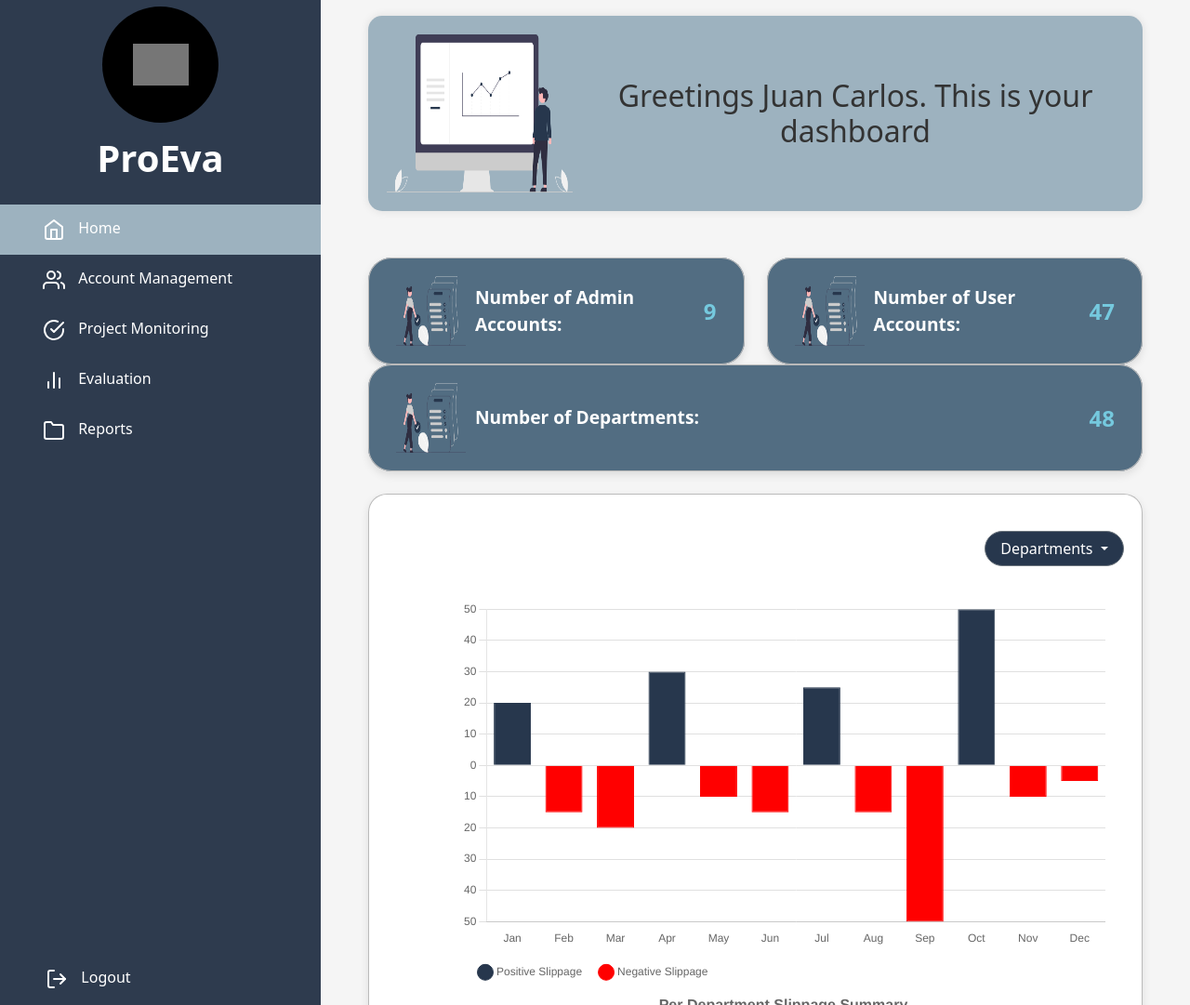
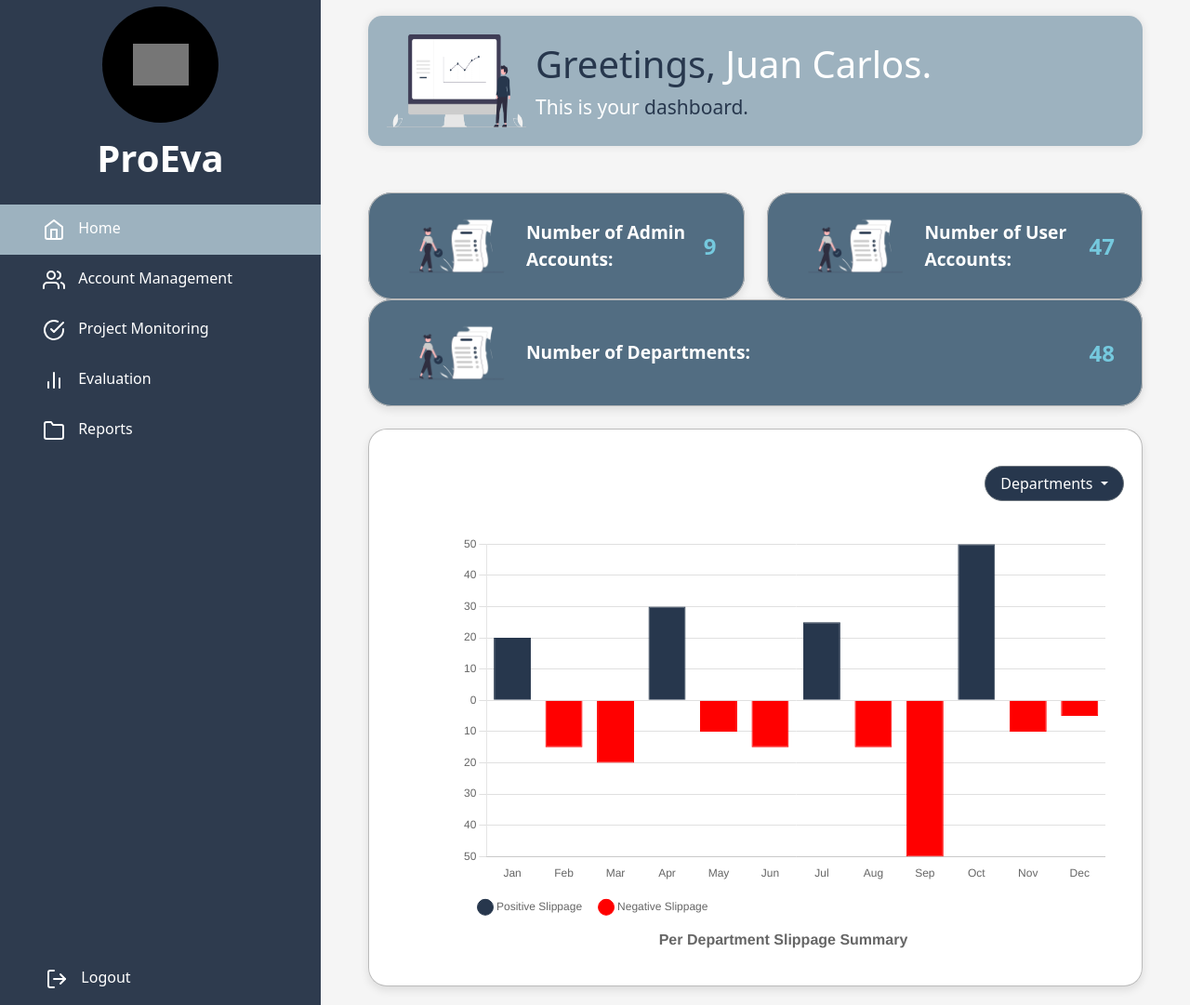
Before and after one commit to Ivan-Edan/ProEva, a PHP site: page /index-admin.php in a window 1280 px wide. Shown: the part 63-1144 px from the top of the page at 93% size. Run offline with PHP 8.4, Linux system fonts and the light colour scheme; grey boxes are pictures that could not be loaded.

Commit message:
revised UI for the Homepages

```diff
--- a/src/pages/admin-home.php
+++ b/src/pages/admin-home.php
@@ -18,7 +18,10 @@
             <div class="greeting-icon-container">
                 <img src="images/illustration/welcome-icon.png" alt="Welcome Icon" class="greeting-icon">
             </div>
-            <h2>Greetings Juan Carlos. This is your dashboard</h2>
+            <div class="greeting-text">
+            <h1 class="greet">Greetings, <span class="greet-2">Juan Carlos.</span></h1>
+            <h4 class="greet-3">This is your <span class="greet-4">dashboard.</span></h4>
+        </div>
         </div>
         <!-- Project Stats Section -->
         <div class="row project-stats-container mb-4">
--- a/src/styles/admin-home.css
+++ b/src/styles/admin-home.css
@@ -13,31 +13,51 @@
     padding: 20px;
     margin-bottom: 50px!important;
     box-shadow: 0 0 10px rgba(0, 0, 0, 0.1);
-    text-align: center;
     width: 100%; /* Ensure the greeting box takes up full width within container */
-    box-sizing: border-box; /* Include padding in width */
     display: flex; /* Use flexbox for alignment */
-    align-items: center; /* Center items vertically */
-    justify-content: center; /* Center content horizontally */
+    align-items: center;
 }
 /* Greeting text styles */
-.greeting-box h2 {
+.greeting-text h1,
+.greeting-text h4 {
     margin: 0;
-    color: #333333;
+    margin-left: 40px !important;
+    padding: 0;
+    color: white;
 }
 
-.greeting-box .greeting-icon-container {
-    width: 200px; /* Adjust the width as needed */
-    height: 170px; /* Adjust the height as needed */
-    display: inline-flex;
-    align-items: left;
-    justify-content: left;
-    margin-right: 15px; /* Space between the icon and the text */
+.greet {
+    color: #27374D !important;
+    margin-right: 5px;
+    margin-bottom: 10px !important;
 }
+
+.greet-2 {
+    color: white;
+    margin-bottom: 10px !important;
+}
+
+.greet-3 {
+    font-size: 21px;
+    color: white;
+    margin-top: 5px;
+}
+
+.greet-4 {
+    color: #27374D;
+}
+
+/* Greeting icon container */
+.greeting-icon-container {
+    width: 100px;
+    height: 100px;
+    margin-right: 20px;
+}
+
+/* Greeting icon styling */
 .greeting-icon {
-    width: 200px;           /* Adjust size of the icon */
-    height: 170px;          /* Maintain the icon's aspect ratio */
-    margin-right: 10px;    /* Space between the icon and text */
+    width: 150px;
+    height: 100px;
 }
 
 /* Project stats container styles */
@@ -70,7 +90,7 @@
 }
 
 .stat-icon {
-    width: 75px;
+    width: 130px;
     height: 75px;
     margin-right: 10px;
 }
--- a/src/user-page/user-home.php
+++ b/src/user-page/user-home.php
@@ -13,11 +13,15 @@
 <body>
     <div class="container-fluid dashboard-container">
         <!-- Greeting Section -->
+        <!-- Greeting Section -->
         <div class="greeting-box mb-4">
             <div class="greeting-icon-container">
                 <img src="images/illustration/welcome-icon.png" alt="Welcome Icon" class="greeting-icon">
             </div>
-            <h2>Greetings, Ivan Angelo. This is your dashboard.</h2>
+            <div class="greeting-text">
+            <h1 class="greet">Greetings, <span class="greet-2">Ivan Angelo.</span></h1>
+            <h4 class="greet-3">This is your <span class="greet-4">dashboard.</span></h4>
+        </div>
         </div>
 
         <!-- Project Stats Section -->
```
Also changed, not shown: src/styles/user-home.css (+37 -19 lines), src/images/illustration/done-icon.png.
